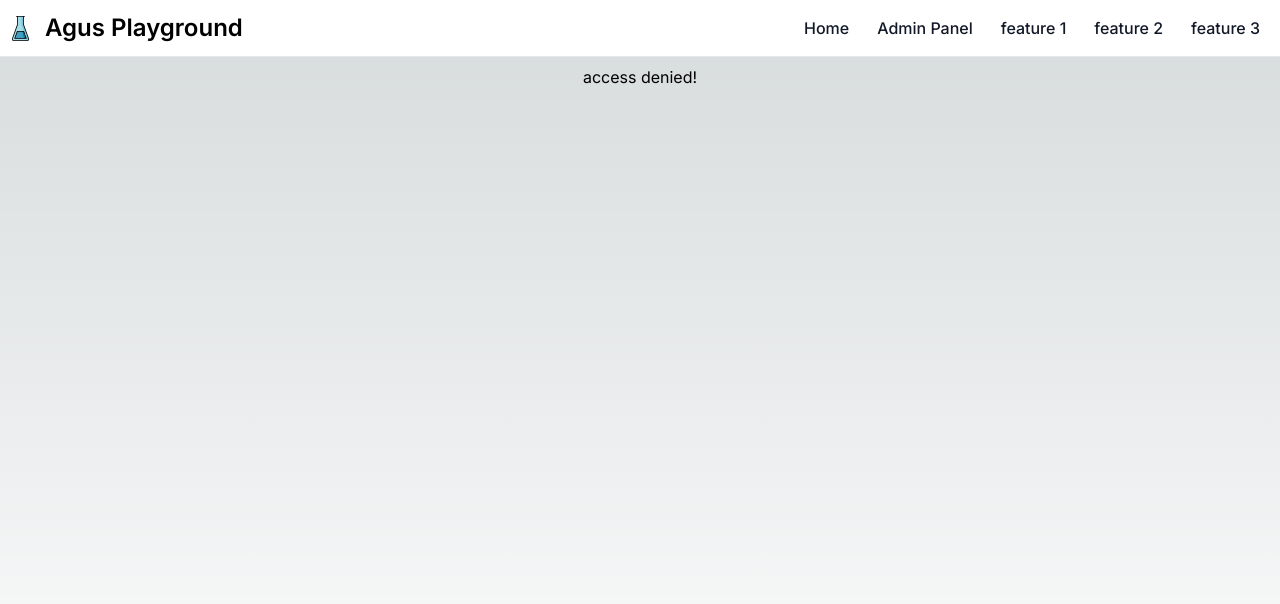
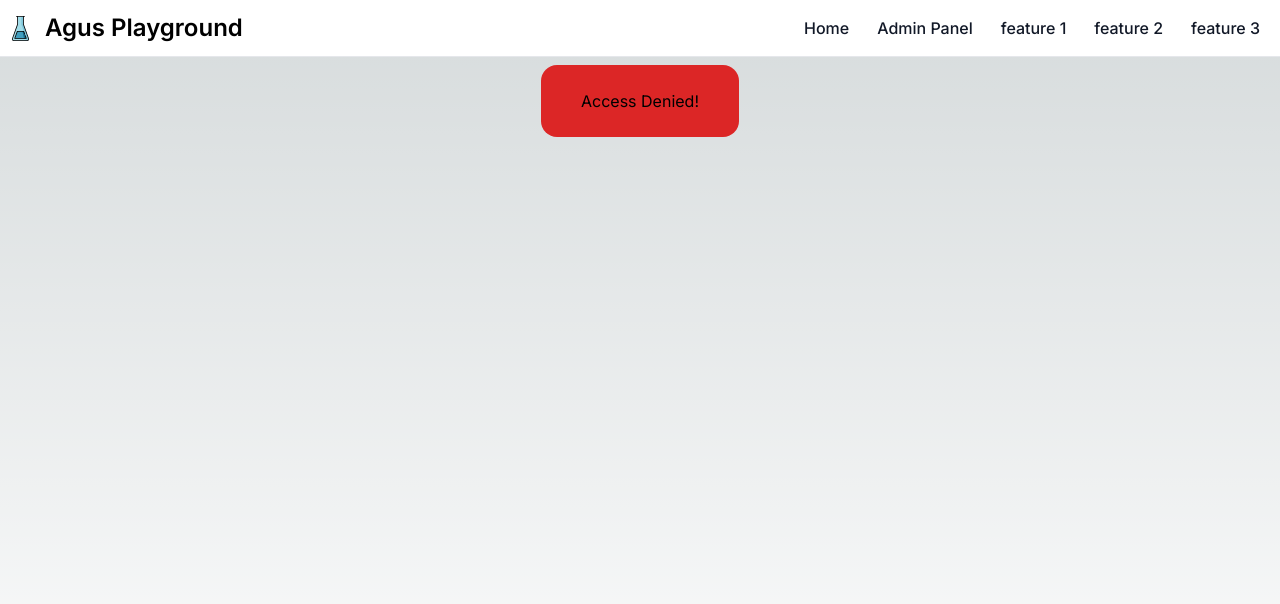
Before and after one commit to AgustinGzz/NEXTJS-POC-APP, a Next.js app: page /access-denied in a window 1280 px wide. Shown: the top 604 px of the page. Built offline with nearby package versions, Linux system fonts and the light colour scheme.

Commit message:
style access denied

```diff
--- a/app/access-denied/page.tsx
+++ b/app/access-denied/page.tsx
@@ -1,5 +1,7 @@
 const AccessDenied: React.FC = () => {
-  return <div>access denied!</div>;
+  return (
+    <div className='block p-6 px-10 bg-red-600 rounded-2xl'>Access Denied!</div>
+  );
 };
 
 export default AccessDenied;
```
